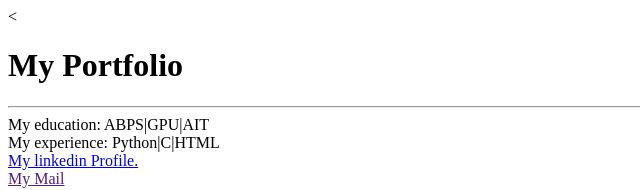
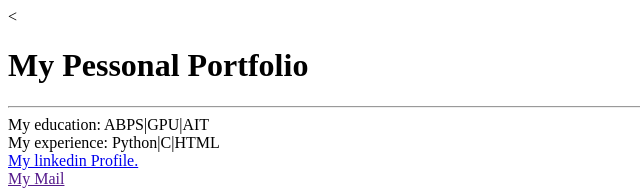
Before and after one commit to kruthikbt/Kruthik-dev-journey, a plain HTML site: page web-dev-html/index.html in a window 1280 px wide. Shown: the top 190 px of the page, without its empty margins (0-640 px from the left). Drawn offline with Linux system fonts and the light colour scheme.

Commit message:
Update index.html

```diff
--- a/web-dev-html/index.html
+++ b/web-dev-html/index.html
@@ -7,7 +7,7 @@
 </head>
 <body>
 <header>
-    <h1>My Portfolio</h1>
+    <h1>My Pessonal Portfolio</h1>
 
 <hr>
 </header>
```
